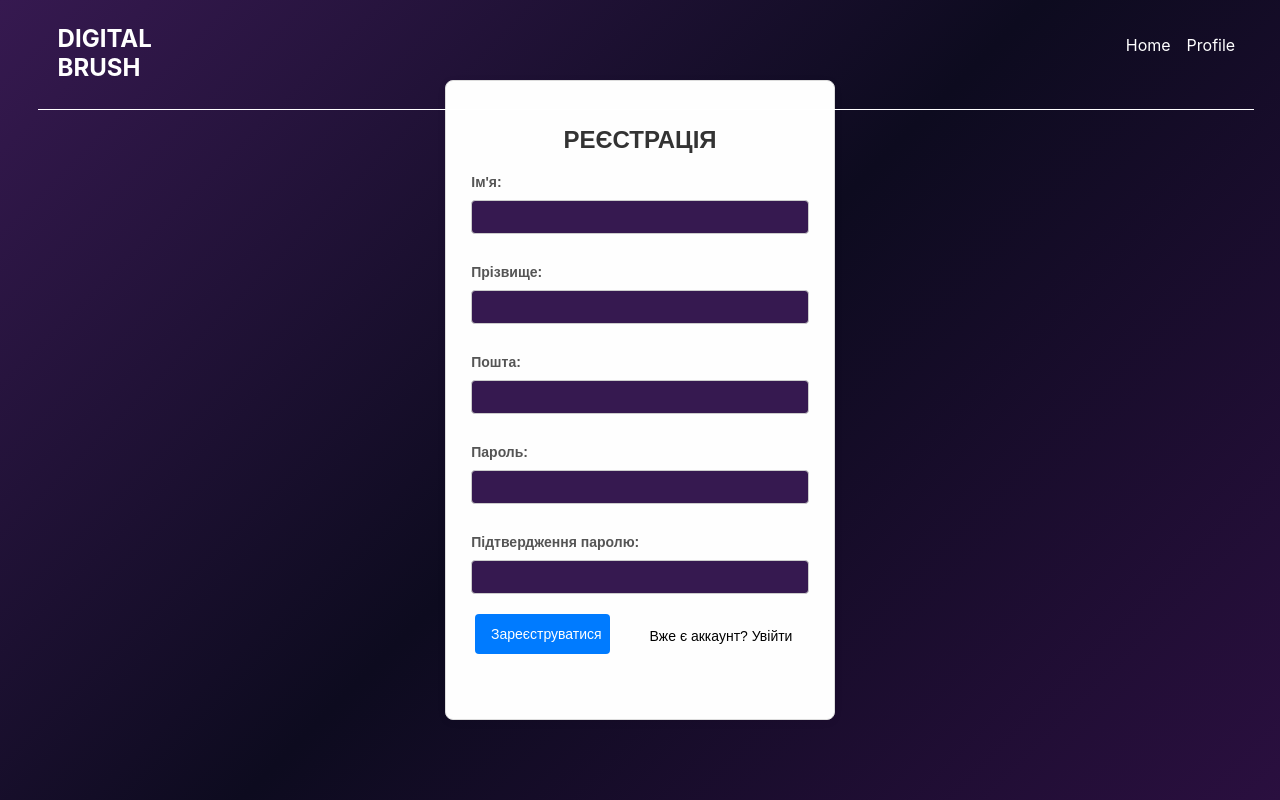
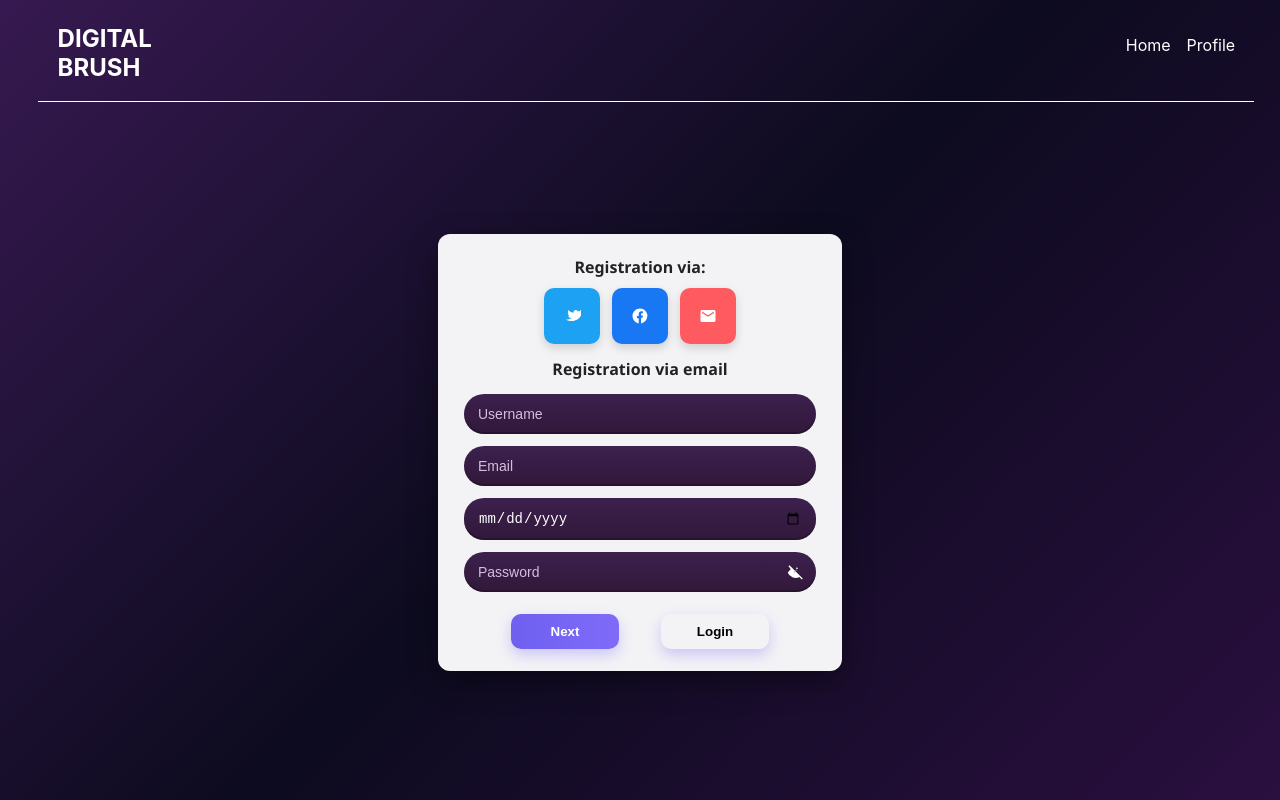
Before and after one commit to DiplomeProject/paintingsproject, a React (Create React App) app: page /profile in a window 1280 px wide. Both pictures are taken after a click on the button "Зареєструватися". Built offline with nearby package versions, Linux system fonts and the light colour scheme; no server answers.

Commit message:
дополировал логин и регистр в плане фронта

```diff
--- a/src/Nav/Nav.css
+++ b/src/Nav/Nav.css
@@ -11,7 +11,7 @@
   display: flex;
   justify-content: space-between;
   align-items: center;
-  padding-bottom: 3.5vh;
+  padding-bottom: 2.5vh;
   position: relative;
 }
 
--- a/src/components/profilecomponents/Login/Login.css
+++ b/src/components/profilecomponents/Login/Login.css
@@ -1,7 +1,7 @@
 .login-form {
     width: 18vw;
     margin: 0 auto;
-    height:  44.4vh;
+    height:  47.4vh;
     padding: 20px;
     padding-bottom: 50px;
     border: 1px solid #ddd;
@@ -81,7 +81,9 @@
     position: relative;
     left: 4%;
     cursor: pointer;
+    border-radius:10px;
     margin-top: 4%;
+    box-shadow: 0 6px 14px rgba(111,96,240,0.3);
 }
 
 
--- a/src/components/profilecomponents/Login/Login.js
+++ b/src/components/profilecomponents/Login/Login.js
@@ -26,7 +26,7 @@ function Login({ handleLogin, handleInputChange, toggleForm }) {
                 />
             </div>
             <div className="button-group">
-                <button type="submit" className="btn btn-primary">Увійти</button>
+                <button type="submit" className="btn-next">Увійти</button>
                 <button type="button" onClick={toggleForm} className="btn btn-secondary">
                     Зареєструватися
                 </button>
--- a/src/components/profilecomponents/Profile/Profile.js
+++ b/src/components/profilecomponents/Profile/Profile.js
@@ -93,22 +93,28 @@ function Profile() {
         }
     };
 
-    const handleRegister = async (e) => {
+    const handleRegister = async (e, formData) => {
     e.preventDefault();
     try {
-            const response = await axios.post('http://localhost:8080/register', {
+        const response = await axios.post(
+        "http://localhost:8080/register",
+        {
             name: formData.name,
             surname: formData.surname,
             email: formData.email,
             password: formData.password,
-            }, { withCredentials: true });
-            setUser(response.data.user);
-            alert("Реєстрація успішна");
+        },
+        { withCredentials: true }
+        );
+
+        alert("Реєстрація успішна, увійдіть у свій акаунт");
+        setIsLogin(true);
     } catch (error) {
-            console.error('Registration failed:', error);
-            alert('Ошибка при регистрации');
+        console.error("Registration failed:", error);
+        alert("Помилка при реєстрації");
     }
     };
+
 
     const toggleForm = () => setIsLogin(!isLogin);
 
@@ -166,9 +172,13 @@ function Profile() {
                 ) : (
                     <div className="container">
                         {isLogin ? (
-                            <Login handleLogin={handleLogin} handleInputChange={handleInputChange} toggleForm={toggleForm} />
+                            <Login
+                                handleLogin={handleLogin}
+                                handleInputChange={handleInputChange}
+                                toggleForm={toggleForm}
+                            />
                             ) : (
-                            <Register toggleForm={toggleForm} />
+                            <Register handleRegister={handleRegister} toggleForm={toggleForm} />
                             )}
                     </div>
                 )}
--- a/src/components/profilecomponents/Register/Register.css
+++ b/src/components/profilecomponents/Register/Register.css
@@ -1,44 +1,147 @@
-.register-form {
-  max-width: 450px;
-  margin: 30px auto;
-  padding: 25px;
-  border: 1px solid #ddd;
-  border-radius: 8px;
-  background-color: #fefefe;
-  box-shadow: 0 2px 10px rgba(0, 0, 0, 0.05);
-  font-family: Arial, sans-serif;
+
+.register-container{
+  max-height: 100vh;
+  display: flex;
+  align-items: center;
+  justify-content: center;
+  background:transparent;
+  padding: 40px;
+  margin-top: 13vh;
 }
 
-.register-form h2 {
+.register-card{
+  width: 360px;
+  background: #f3f3f6;
+  border-radius: 12px;
+  padding: 22px;
+  box-shadow: 0 10px 30px rgba(0,0,0,0.4);
   text-align: center;
-  margin-bottom: 20px;
-  color: #333;
 }
 
-.form-group {
-  margin-bottom: 15px;
+.reg-via{
+  font-weight: 600;
+  color: #222;
+  margin-bottom: 10px;
 }
 
-.form-label {
-  display: block;
-  margin-bottom: 5px;
-  font-weight: bold;
-  font-size: 14px;
-  color: #555;
+/* Соц-кнопки */
+.social-row{
+  display:flex;
+  gap:12px;
+  justify-content:center;
+  margin-bottom:14px;
+}
+.social{
+  width:56px;
+  height:56px;
+  border-radius:10px;
+  border:none;
+  display:flex;
+  align-items:center;
+  justify-content:center;
+  cursor:pointer;
+  box-shadow: 0 4px 10px rgba(0,0,0,0.15);
+}
+.social.twitter{ background:#1DA1F2; }
+.social.facebook{ background:#1877F2; }
+.social.mail{ background:#FF5A5F; }
+
+
+.reg-email{
+  font-weight:700;
+  margin-top:10px;
+  margin-bottom:14px;
+  color:#222;
 }
 
-.form-input {
-  width: 100%;
-  padding: 8px 12px;
-  font-size: 14px;
-  border: 1px solid #ccc;
-  border-radius: 4px;
-  box-sizing: border-box;
+.field{
+  position:relative;
+  margin-bottom:12px;
+}
+.field input{
+  width:90%;
+  padding:12px 14px;
+  border-radius:20px;
+  border: none;
+  outline: none;
+  background: linear-gradient(0deg, #32183a, #3b214d);
+  color: #fff;
+  font-size:14px;
+  box-shadow: inset 0 -2px 0 rgba(0,0,0,0.25);
+}
+.field input::placeholder{ color: #d4bddf; }
+
+.calendar-placeholder{
+  position:absolute;
+  right:12px;
+  top:50%;
+  transform:translateY(-50%);
+  pointer-events:none;
+  font-size:14px;
+  color:#f3e7ff;
+}
+
+.pw-field .eye-btn{
+  position:absolute;
+  right:8px;
+  top:50%;
+  transform:translateY(-50%);
+  height:32px;
+  width:32px;
+  border-radius:8px;
+  border:none;
+  background:transparent;
+  display:flex;
+  align-items:center;
+  gap:60px;
+  justify-content:center;
+  cursor:pointer;
 }
 
 
-p {
-  font-size: 14px;
-  color: #555;
-  margin-bottom: 15px;
+.btn-next{
+  margin-top:10px;
+  width:30%;
+  padding:10px;
+  border-radius:10px;
+  border:none;
+  cursor:pointer;
+  background: linear-gradient(90deg,#6f60f0,#7f6bf8);
+  color:white;
+  font-weight:600;
+  transition: ease-in-out 0.3s;
+  box-shadow: 0 6px 14px rgba(111,96,240,0.3);
 }
+
+.btn-login{
+  margin-top:10px;
+  width:30%;
+  padding:10px;
+  border-radius:10px;
+  border:none;
+  cursor:pointer;
+  background: transparent;
+  color:black;
+  font-weight:600;
+  transition: ease-in-out 0.3s;
+  box-shadow: 0 6px 14px rgba(111,96,240,0.3);
+}
+
+
+.btn-next:hover {
+  transform: scale(1.1);
+}
+
+.btn-login:hover {
+  transform: scale(1.1);
+}
+
+
+.btn-next,
+.btn-login {
+  margin-right: 42px;
+}
+
+.btn-login {
+  margin-right: 0;
+}
--- a/src/components/profilecomponents/Register/Register.js
+++ b/src/components/profilecomponents/Register/Register.js
@@ -1,153 +1,133 @@
 import React, { useState } from "react";
-import emailjs from "@emailjs/browser";
-import "./Register.css"; // Подключаем обычный CSS
+import "./Register.css";
+
+const TwitterIcon = ({ size = 18 }) => (
+  <svg width={size} height={size} viewBox="0 0 24 24" fill="white" xmlns="http://www.w3.org/2000/svg">
+    <path d="M22 5.8c-.6.3-1.2.5-1.9.6.7-.4 1.2-1 1.4-1.8-.6.4-1.4.7-2.1.9C18.8 4.7 17.9 4 17 4c-1.7 0-3 1.4-3 3 0 .2 0 .4.1.6-2.5-.1-4.7-1.3-6.2-3C7 4.1 6.5 5.1 6.5 6.3c0 1 .5 1.8 1.3 2.3-.5 0-1-.2-1.4-.4v.1c0 1.6 1.1 2.9 2.6 3.2-.4.1-.8.2-1.3.2-.3 0-.6 0-.9-.1.6 1.8 2.4 3.1 4.5 3.1-1.7 1.3-3.8 2-6.1 2-.4 0-.8 0-1.2-.1 2.2 1.4 4.8 2.2 7.6 2.2 9.1 0 14.1-7.5 14.1-14 0-.2 0-.5 0-.7.9-.7 1.6-1.6 2.1-2.6-.8.4-1.7.7-2.6.8z" />
+  </svg>
+);
+
+const FacebookIcon = ({ size = 18 }) => (
+  <svg width={size} height={size} viewBox="0 0 24 24" fill="white" xmlns="http://www.w3.org/2000/svg">
+    <path d="M22 12.1C22 6.6 17.5 2 12 2S2 6.6 2 12.1c0 4.9 3.6 8.9 8.3 9.9v-7H7.9v-2.9h2.4V9.4c0-2.4 1.4-3.7 3.5-3.7 1 0 2.1.2 2.1.2v2.3h-1.1c-1.1 0-1.4.7-1.4 1.4v1.7h2.5l-.4 2.9h-2.1V22c4.7-1 8.3-5 8.3-9.9z"/>
+  </svg>
+);
+
+const MailIcon = ({ size = 18 }) => (
+  <svg width={size} height={size} viewBox="0 0 24 24" fill="white" xmlns="http://www.w3.org/2000/svg">
+    <path d="M20 4H4c-1.1 0-2 .9-2 2v12c0 1.1.9 2 2 2h16c1.1 0 2-.9 2-2V6c0-1.1-.9-2-2-2zm0 4-8 5-8-5V6l8 5 8-5v2z"/>
+  </svg>
+);
+
+const EyeIcon = ({ size = 18 }) => (
+  <svg width={size} height={size} viewBox="0 0 24 24" fill="#fff" xmlns="http://www.w3.org/2000/svg">
+    <path d="M12 5c-7 0-11 7-11 7s4 7 11 7 11-7 11-7-4-7-11-7zm0 11.5A4.5 4.5 0 1 1 12 7.5a4.5 4.5 0 0 1 0 9z"/>
+  </svg>
+);
+
+const EyeSlashIcon = ({ size = 18 }) => (
+  <svg width={size} height={size} viewBox="0 0 24 24" fill="#fff" xmlns="http://www.w3.org/2000/svg">
+    <path d="M2 4.27L3.28 3 21 20.72 19.73 22 16.5 18.77C14.9 19.5 13 20 12 20c-7 0-11-7-11-7 .9-1.7 2.3-3.4 4-4.7L2 4.27zM12 6c1 0 2 .3 2.9.8L8.8 13h-.1A4.5 4.5 0 0 0 12 6z"/>
+  </svg>
+);
 
 function Register({ toggleForm }) {
+  const [showPassword, setShowPassword] = useState(false);
   const [formData, setFormData] = useState({
-    name: "",
-    surname: "",
+    username: "",
     email: "",
+    birthday: "",
     password: "",
-    passwordConfirmed: "",
   });
 
-  const [generatedCode, setGeneratedCode] = useState("");
-  const [userCode, setUserCode] = useState("");
-  const [step, setStep] = useState(1);
-
-  const generateCode = () =>
-    Math.floor(100000 + Math.random() * 900000).toString();
-
-  const sendVerificationEmail = async (name, email, code) => {
-    try {
-      await emailjs.send(
-        "service_fv0f2qo",
-        "template_zn93brw",
-        { name, verification_code: code, to_email: email, reply_to: email },
-        "7Gw-RPTO7wMAtHcSb"
-      );
-      console.log("Verification code sent to email.");
-    } catch (error) {
-      console.error("Email sending failed:", error);
-      alert("Не вдалося надіслати код підтвердження");
-    }
-  };
-
-  const handleSubmit = async (e) => {
-    e.preventDefault();
-    if (formData.password !== formData.passwordConfirmed) {
-      alert("Паролі не співпадають");
-      return;
-    }
-    const code = generateCode();
-    setGeneratedCode(code);
-    await sendVerificationEmail(formData.name, formData.email, code);
-    setStep(2);
-  };
-
-  const handleVerifyCode = async (e) => {
-    e.preventDefault();
-    if (userCode !== generatedCode) {
-      alert("Невірний код підтвердження");
-      return;
-    }
-    try {
-      const response = await fetch("http://localhost:8080/register", {
-        method: "POST",
-        headers: { "Content-Type": "application/json" },
-        credentials: "include",
-        body: JSON.stringify({
-          name: formData.name,
-          surname: formData.surname,
-          email: formData.email,
-          password: formData.password,
-        }),
-      });
-      const data = await response.json();
-      if (!response.ok) {
-        alert(data.error || "Помилка реєстрації");
-      } else {
-        alert("Реєстрація успішна");
-        localStorage.setItem("user", JSON.stringify(data));
-        toggleForm();
-      }
-    } catch (error) {
-      console.error("Registration failed:", error);
-      alert("Сталася помилка сервера");
-    }
-  };
-
-  const handleInputChange = (e) => {
+  const handleChange = (e) => {
     const { name, value } = e.target;
     setFormData((prev) => ({ ...prev, [name]: value }));
   };
 
+  const handleSubmit = (e) => {
+    e.preventDefault();
+    // заглушка
+    console.log("Submit", formData);
+    alert("Форма отправлена (проверь консоль)");
+  };
+
   return (
-    <form
-      onSubmit={step === 1 ? handleSubmit : handleVerifyCode}
-      className="register-form"
-    >
-      {step === 1 ? (
-        <>
-          <h2>РЕЄСТРАЦІЯ</h2>
-          {["name", "surname", "email", "password", "passwordConfirmed"].map(
-            (field) => (
-              <div className="form-group" key={field}>
-                <label className="form-label">
-                  {field === "name"
-                    ? "Ім'я:"
-                    : field === "surname"
-                    ? "Прізвище:"
-                    : field === "email"
-                    ? "Пошта:"
-                    : field === "password"
-                    ? "Пароль:"
-                    : "Підтвердження паролю:"}
-                </label>
+    <div className="register-container">
+      <form className="register-card" onSubmit={handleSubmit}>
+        <div className="reg-via">Registration via:</div>
+
+        <div className="social-row">
+          <button type="button" className="social twitter" aria-label="Twitter">
+            <TwitterIcon />
+          </button>
+          <button type="button" className="social facebook" aria-label="Facebook">
+            <FacebookIcon />
+          </button>
+          <button type="button" className="social mail" aria-label="Mail">
+            <MailIcon />
+          </button>
+        </div>
+
+        <div className="reg-email">Registration via email</div>
+
+        <div className="field">
           <input
-                  type={field.toLowerCase().includes("password") ? "password" : "text"}
-                  name={field}
-                  className="form-input"
-                  onChange={handleInputChange}
+            name="username"
+            value={formData.username}
+            onChange={handleChange}
+            placeholder="Username"
             required
           />
         </div>
-            )
-          )}
-          <div className="button-group">
-            <button type="submit" className="btn btn-primary">
-              Зареєструватися
-            </button>
-            <button
-              type="button"
-              onClick={toggleForm}
-              className="btn btn-secondary"
-            >
-              Вже є аккаунт? Увійти
-            </button>
-          </div>
-        </>
-      ) : (
-        <>
-          <h2>Підтвердження електронної пошти</h2>
-          <p>Ми надіслали 6-значний код на вашу електронну адресу.</p>
-          <div className="form-group">
-            <label className="form-label">Код підтвердження:</label>
+
+        <div className="field">
           <input
-              type="text"
-              className="form-input"
-              placeholder="Введіть код"
-              value={userCode}
-              onChange={(e) => setUserCode(e.target.value)}
+            name="email"
+            type="email"
+            value={formData.email}
+            onChange={handleChange}
+            placeholder="Email"
             required
           />
         </div>
-          <button type="submit" className="btn btn-primary">
-            Підтвердити
+
+        <div className="field">
+          <input
+            type="date"
+            name="birthday"
+            value={formData.birthday}
+            onChange={handleChange}
+            required
+          />
+        </div>
+
+
+        <div className="field pw-field">
+          <input
+            name="password"
+            type={showPassword ? "text" : "password"}
+            value={formData.password}
+            onChange={handleChange}
+            placeholder="Password"
+            required
+          />
+          <button
+            type="button"
+            aria-label="toggle password"
+            className="eye-btn"
+            onClick={() => setShowPassword((s) => !s)}
+          >
+            {showPassword ? <EyeIcon /> : <EyeSlashIcon />}
           </button>
-        </>
-      )}
+        </div>
+
+          <button type="submit" className="btn-next">Next</button>
+          <button type="button" className="btn-login" onClick={toggleForm}>
+            Login
+          </button>
       </form>
+    </div>
   );
 }
 
```
Also changed, not shown: server.js (+102 -130 lines), public/alex.d.muratov/1759248182604.jpg (added), public/alex.d.muratov/1759248185927.jpg (added). Lines whose indentation alone changed are shown as unchanged.
